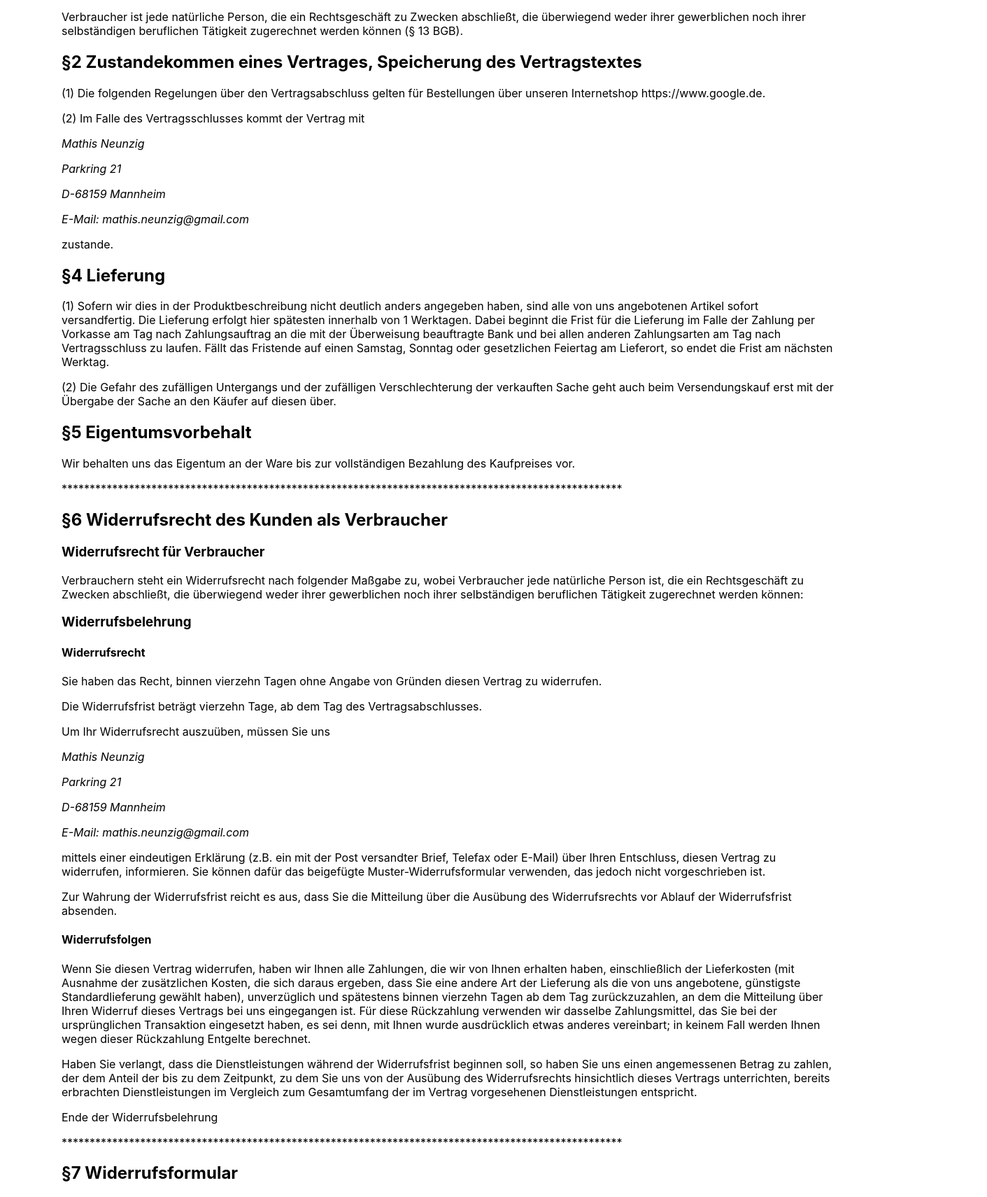
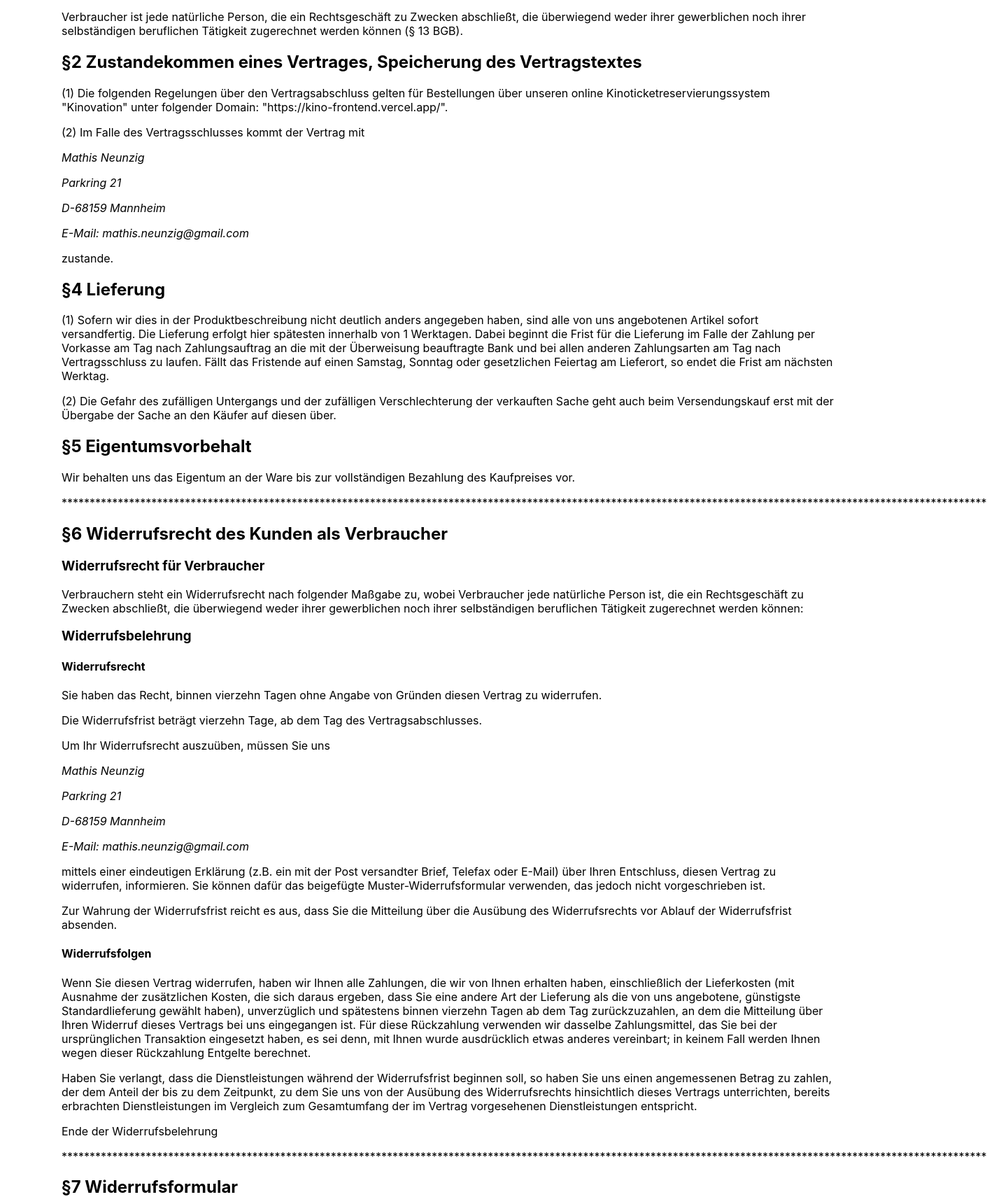
Before and after one commit to DrBackmischung/Kino-Frontend, a React (Create React App) app: page /TermsAndConditionsPage in a window 1280 px wide. Shown: the part 293-2003 px from the top of the page at 70% size, 1411 px wide, since content can reach past the window. Built offline with nearby package versions, Linux system fonts and the light colour scheme; no server answers.

Commit message:
Kino-319 (#59)
* Spenden Disclaimer

* Spenden Disclaimer

```diff
--- a/src/app/pages/TermsAndConditionsPage.tsx
+++ b/src/app/pages/TermsAndConditionsPage.tsx
@@ -41,8 +41,8 @@ function TermsAndConditionsPage(props: any) {
                     <p/>
                     <h2>§2 Zustandekommen eines Vertrages, Speicherung des Vertragstextes</h2>
                     <p/>
-                    <p>(1) Die folgenden Regelungen über den Vertragsabschluss gelten für Bestellungen über unseren
-                        Internetshop https://www.google.de.</p>
+                    <p>(1) Die folgenden Regelungen über den Vertragsabschluss gelten für Bestellungen über unseren online
+                        Kinoticketreservierungssystem "Kinovation" unter folgender Domain: "https://kino-frontend.vercel.app/".</p>
                     <p/>
                     <p>(2) Im Falle des Vertragsschlusses kommt der Vertrag mit</p>
                     <p/>
@@ -73,7 +73,7 @@ function TermsAndConditionsPage(props: any) {
                     <p>Wir behalten uns das Eigentum an der Ware bis zur vollständigen Bezahlung des Kaufpreises
                         vor.</p>
                     <p/>
-                    <p>****************************************************************************************************</p>
+                    <p>*********************************************************************************************************************************************************************</p>
                     <h2>§6 Widerrufsrecht des Kunden als Verbraucher</h2>
                     <p/>
                     <h3>Widerrufsrecht für Verbraucher</h3>
@@ -124,7 +124,7 @@ function TermsAndConditionsPage(props: any) {
                     <p/>
                     <p>Ende der Widerrufsbelehrung</p>
                     <p/>
-                    <p>****************************************************************************************************</p>
+                    <p>*********************************************************************************************************************************************************************</p>
                     <h2>§7 Widerrufsformular</h2>
                     <p/>
                     <p>(Wenn Sie den Vertrag widerrufen wollen, dann füllen Sie bitte dieses Formular aus und senden Sie
@@ -136,6 +136,7 @@ function TermsAndConditionsPage(props: any) {
                         <p>D-68159 Mannheim</p>
                         <p>E-Mail: mathis.neunzig@gmail.com</p>
                     </Box>
+                    <p/>
                     <p/>
                     <p>Hiermit widerrufe(n) ich/wir (*) den von mir/uns (*) abgeschlossenen Vertrag über den Kauf der
                         folgenden Waren (*)/die Erbringung der folgenden Dienstleistung (*)</p>
@@ -152,7 +153,6 @@ function TermsAndConditionsPage(props: any) {
                     <p/>
                     <p>Anschrift des/der Verbraucher(s)</p>
                     <p/>
-                    <p/>
                     <p>_____________________________________________________</p>
                     <p/>
                     <p>Unterschrift des/der Verbraucher(s) (nur bei Mitteilung auf Papier)</p>
@@ -165,6 +165,18 @@ function TermsAndConditionsPage(props: any) {
                     <p/>
                     <p>(*) Unzutreffendes streichen.</p>
                 </Box>
+                <Box>
+                    <p>*********************************************************************************************************************************************************************</p>
+                    <h4>Wichtige Anmerkung:</h4>
+                    <p>Die oben angegebenen Allgemeinen Geschäftsbedingungen haben keine Rechtsgültigkeit im Bezug auf den Verkauf eines
+                        Kinotickets, o.Ä. auf der Webseite angebotene Produkt und dienen nur der Anschaulichkeit sowie realitätsnahen
+                        Nachahmung einer realen Kino-Webseite. Jegliche Zahlungen auf dieser Webseite werden als eine Spende
+                        für unser Team und unser Projekt angesehen und dementsprechend nicht zurückerstattet. Eine Spende ist komplett
+                        freiwillig und der Spender erhält keinerlei Gegenleistung dafür. Wenn Sie die Bezahlen-Transaktion abschließen,
+                        bestätigen Sie, dass Sie der Eigentümer der bei dieser Transaktion gespendeten Gelder sind und diese nicht abgehoben
+                        / zurückgebucht werden können. Spenden sind nicht erstattungsfähig.
+                    </p>
+                </Box>
             </Container>
         </Container>
     );
```
